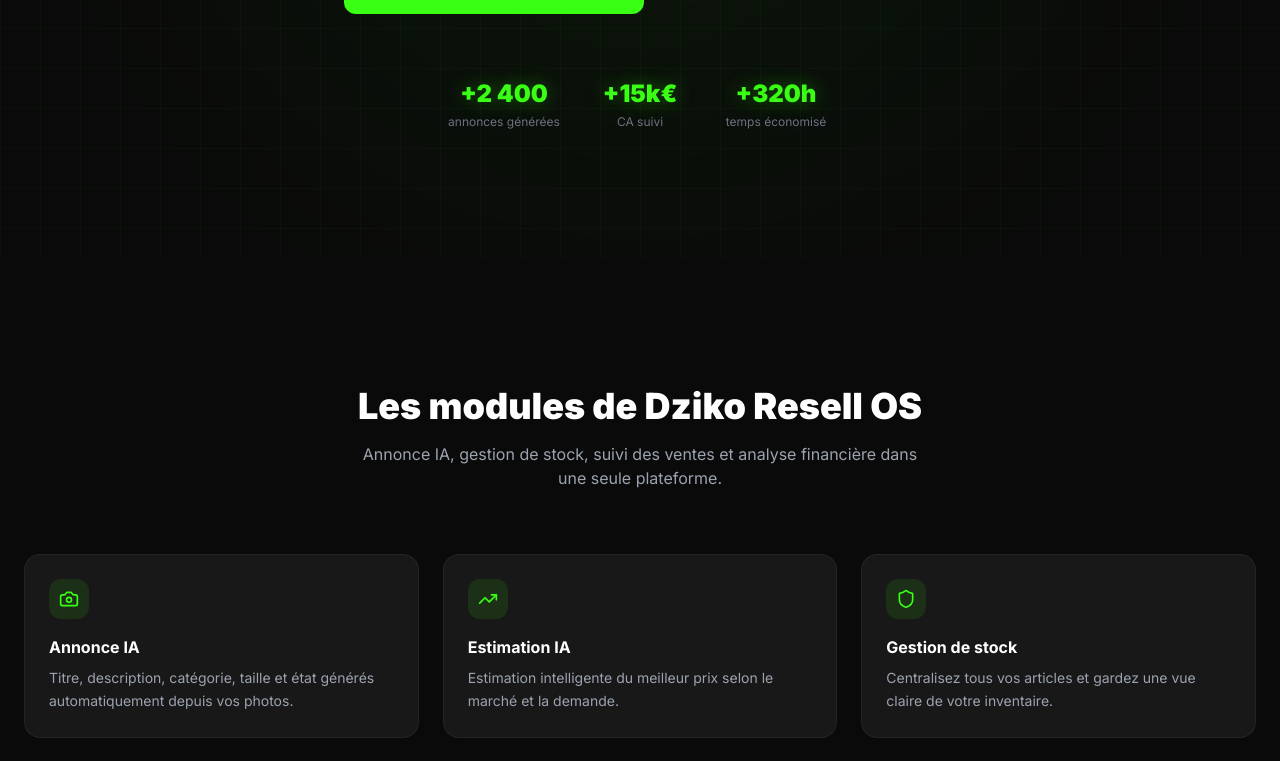
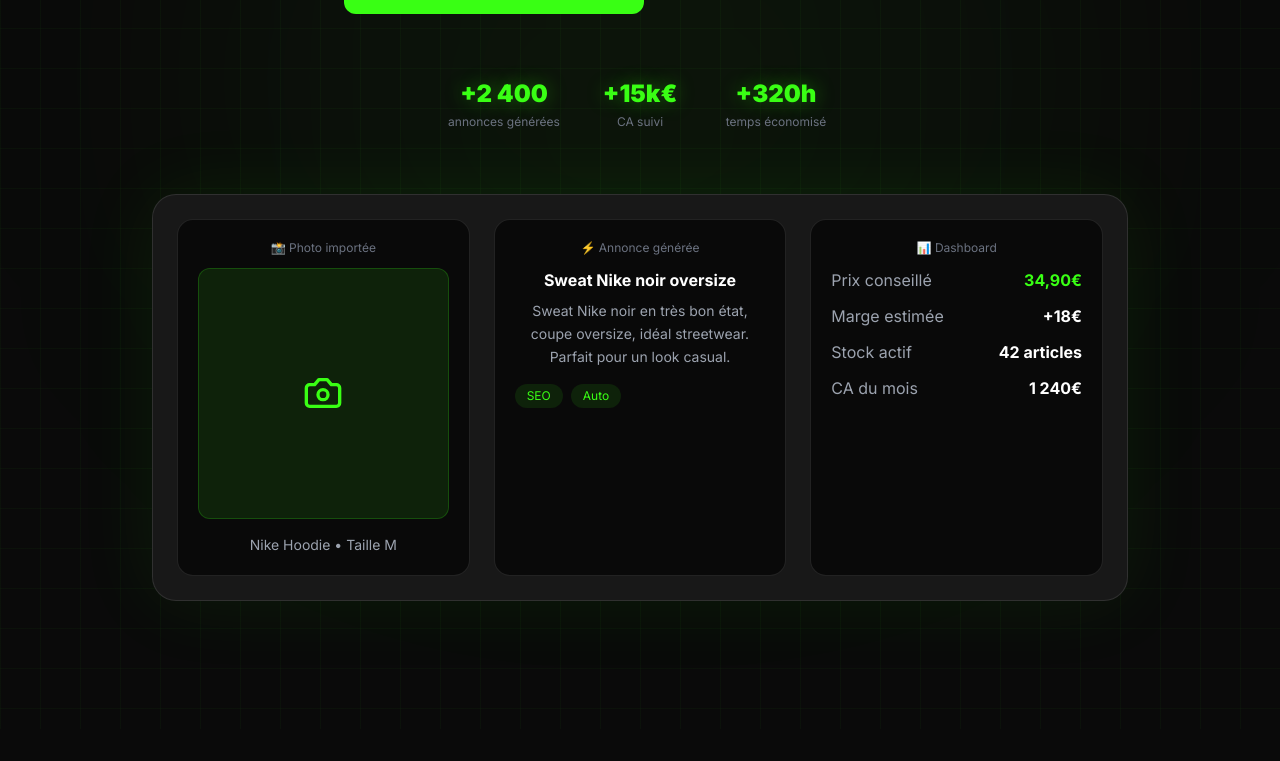
Before and after one commit to Dzikooooo/dzikovinted-ai, a React (Vite) app: page / in a window 1280 px wide. Shown: the part 572-1333 px from the top of the page. Built offline with nearby package versions, Linux system fonts and the light colour scheme; no server answers.

Commit message:
Add product display section to LandingPage

```diff
--- a/src/pages/LandingPage.tsx
+++ b/src/pages/LandingPage.tsx
@@ -183,6 +183,84 @@ export default function LandingPage({ onNavigate }: LandingPageProps) {
               </div>
             ))}
           </div>
+          <div className="mt-16 max-w-5xl mx-auto bg-[#181818] border border-white/10 rounded-3xl p-6 shadow-[0_0_80px_rgba(57,255,20,0.08)]">
+  <div className="grid grid-cols-1 md:grid-cols-3 gap-6">
+
+    <div className="bg-black/60 rounded-2xl p-5 border border-white/10">
+      <p className="text-xs text-gray-500 mb-3">📸 Photo importée</p>
+
+      <div className="aspect-square rounded-xl bg-[#39FF14]/10 border border-[#39FF14]/20 flex items-center justify-center">
+        <Camera className="w-10 h-10 text-[#39FF14]" />
+      </div>
+
+      <p className="text-sm text-gray-400 mt-4">
+        Nike Hoodie • Taille M
+      </p>
+    </div>
+
+    <div className="bg-black/60 rounded-2xl p-5 border border-white/10">
+      <p className="text-xs text-gray-500 mb-3">
+        ⚡ Annonce générée
+      </p>
+
+      <h3 className="font-bold text-white mb-2">
+        Sweat Nike noir oversize
+      </h3>
+
+      <p className="text-sm text-gray-400 leading-relaxed">
+        Sweat Nike noir en très bon état, coupe oversize,
+        idéal streetwear. Parfait pour un look casual.
+      </p>
+
+      <div className="mt-4 flex gap-2">
+        <span className="text-xs bg-[#39FF14]/10 text-[#39FF14] px-3 py-1 rounded-full">
+          SEO
+        </span>
+
+        <span className="text-xs bg-[#39FF14]/10 text-[#39FF14] px-3 py-1 rounded-full">
+          Auto
+        </span>
+      </div>
+    </div>
+
+    <div className="bg-black/60 rounded-2xl p-5 border border-white/10">
+      <p className="text-xs text-gray-500 mb-3">
+        📊 Dashboard
+      </p>
+
+      <div className="space-y-3">
+        <div className="flex justify-between">
+          <span className="text-gray-400">Prix conseillé</span>
+          <span className="text-[#39FF14] font-bold">
+            34,90€
+          </span>
+        </div>
+
+        <div className="flex justify-between">
+          <span className="text-gray-400">Marge estimée</span>
+          <span className="font-bold text-white">
+            +18€
+          </span>
+        </div>
+
+        <div className="flex justify-between">
+          <span className="text-gray-400">Stock actif</span>
+          <span className="font-bold text-white">
+            42 articles
+          </span>
+        </div>
+
+        <div className="flex justify-between">
+          <span className="text-gray-400">CA du mois</span>
+          <span className="font-bold text-white">
+            1 240€
+          </span>
+        </div>
+      </div>
+    </div>
+
+  </div>
+</div>
         </div>
       </section>
 
```
